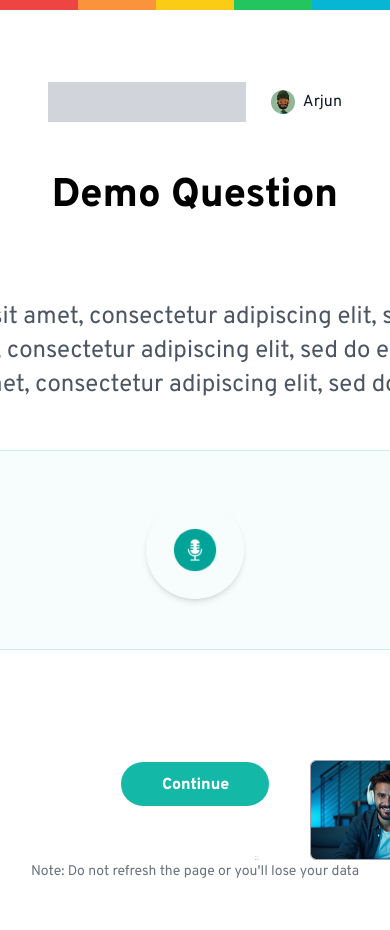
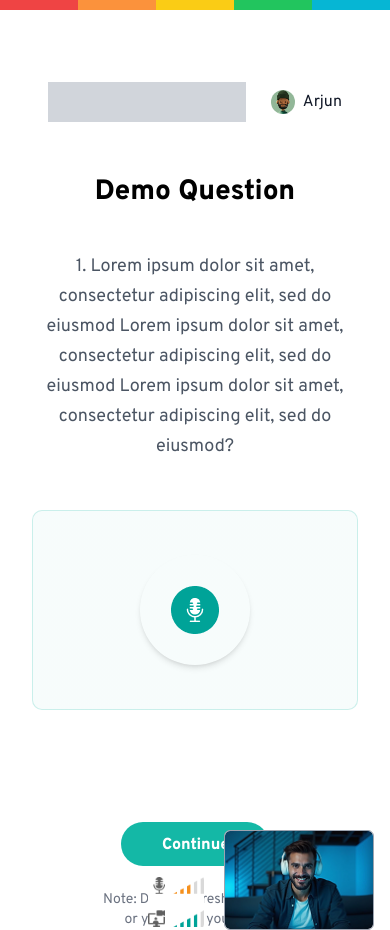
Before and after one commit to Asha-deepthi/GA_Frontend, a React (Vite) app: page /demoquestion in a window 390 px wide. Built offline with nearby package versions, Linux system fonts and the light colour scheme.

Commit message:
made demo question screen responsive

```diff
--- a/src/Test_execution/DemoQuestion.jsx
+++ b/src/Test_execution/DemoQuestion.jsx
@@ -21,7 +21,7 @@ const DemoQuestion = () => {
             {/* Container */}
             <div className="relative max-w-[1250px] mx-auto px-4 pt-[70px] pb-12">
                 {/* Header */}
-                <header className="flex justify-between items-center h-[44px]  px-8 mb-12">
+                <header className="flex justify-between items-center h-[44px] px-8 mb-12">
                     <div className="w-[197.78px] h-[40px] bg-gray-300" />
                     <div className="flex items-center gap-2">
                         <img
@@ -34,20 +34,20 @@ const DemoQuestion = () => {
                 </header>
 
                 {/* Main Content */}
-                <main className="flex flex-col items-center text-center px-2">
+                <main className="flex flex-col items-center text-center px-4">
                     {/* Demo Question Title */}
-                    <h2 className="w-[856px] h-[48px] font-extrabold text-[40px] leading-[48px] text-black text-center mb-20">
+                    <h2 className="w-full max-w-[856px] font-extrabold text-[28px] sm:text-[32px] md:text-[36px] lg:text-[40px] leading-[40px] md:leading-[44px] lg:leading-[48px] text-black text-center mb-10">
                         Demo Question
                     </h2>
 
                     {/* Paragraph */}
-                    <p className="w-[894px] h-[102px] font-normal text-[24px] leading-[34px] text-gray-600 text-center mb-12">
-                        1. Lorem ipsum dolor sit amet, consectetur adipiscing elit, sed do eiusmod Lorem ipsum dolor sit amet, consectetur adipiscing elit, sed do eiusmod Lorem ipsum dolor sit amet, consectetur adipiscing elit, sed do eiusmod ?
+                    <p className="w-full max-w-[894px] font-normal text-[18px] sm:text-[20px] md:text-[22px] lg:text-[24px] leading-[30px] md:leading-[32px] lg:leading-[34px] text-gray-600 text-center mb-12">
+                        1. Lorem ipsum dolor sit amet, consectetur adipiscing elit, sed do eiusmod Lorem ipsum dolor sit amet, consectetur adipiscing elit, sed do eiusmod Lorem ipsum dolor sit amet, consectetur adipiscing elit, sed do eiusmod?
                     </p>
 
                     {/* Recording Box */}
                     <div
-                        className="w-[824px] h-[200px] border border-teal-500/20 rounded-[10px] flex items-center justify-center px-[362px] py-[50px] gap-[10px] mb-12"
+                        className="w-full max-w-[824px] h-[200px] border border-teal-500/20 rounded-[10px] flex items-center justify-center px-8 sm:px-24 md:px-[200px] lg:px-[362px] py-[50px] gap-[10px] mb-12"
                         style={{
                             background: `linear-gradient(0deg, rgba(0, 163, 152, 0.03), rgba(0, 163, 152, 0.03)), #FFFFFF`
                         }}
@@ -69,16 +69,21 @@ const DemoQuestion = () => {
                     <button className="w-[148px] h-[44px] bg-teal-500 hover:bg-teal-600 text-white font-semibold rounded-[40px] px-[40px] py-[10px] transition mt-16 mb-4">
                         Continue
                     </button>
+                </main>
+            </div>
 
-                    {/* Note */}
-                    <p className="w-[337px] h-[20px] text-center text-[14px] leading-[20px] font-medium text-gray-500 mt-10 mb-22">
+            {/* Note + Webcam Wrapper at bottom */}
+<div className="bottom-4 left-0 w-full z-50 pointer-events-none">
+    {/* Centered Note */}
+    <div className="absolute bottom-0 left-1/2 transform -translate-x-1/2 pointer-events-auto">
+        <p className="text-[14px] leading-[20px] font-medium text-gray-500 text-center">
             Note: Do not refresh the page or you'll lose your data
         </p>
-                </main>
+    </div>
 
-                {/* Webcam and Audio Signals */}
-                <div className="absolute bottom-[70px] right-0 w-[241px] h-[100px] flex items-end gap-[25px] z-40 transform translate-x-20">
-                    <div className="w-14 h-1 sm:w-12 sm:h-12 rounded-md overflow-hidden flex items-center justify-center bg-white">
+    {/* Bottom-right Webcam & Signal */}
+    <div className="absolute bottom-0 right-4 flex items-end gap-[20px] pointer-events-auto">
+        <div className="w-14 h-14 rounded-md overflow-hidden flex items-center justify-center bg-white">
             <img
                 src="/images/signal.png"
                 alt="Voice Signal"
@@ -94,6 +99,7 @@ const DemoQuestion = () => {
         </div>
     </div>
 </div>
+
         </div>
     );
 };
```
Lines whose indentation alone changed are shown as unchanged.
